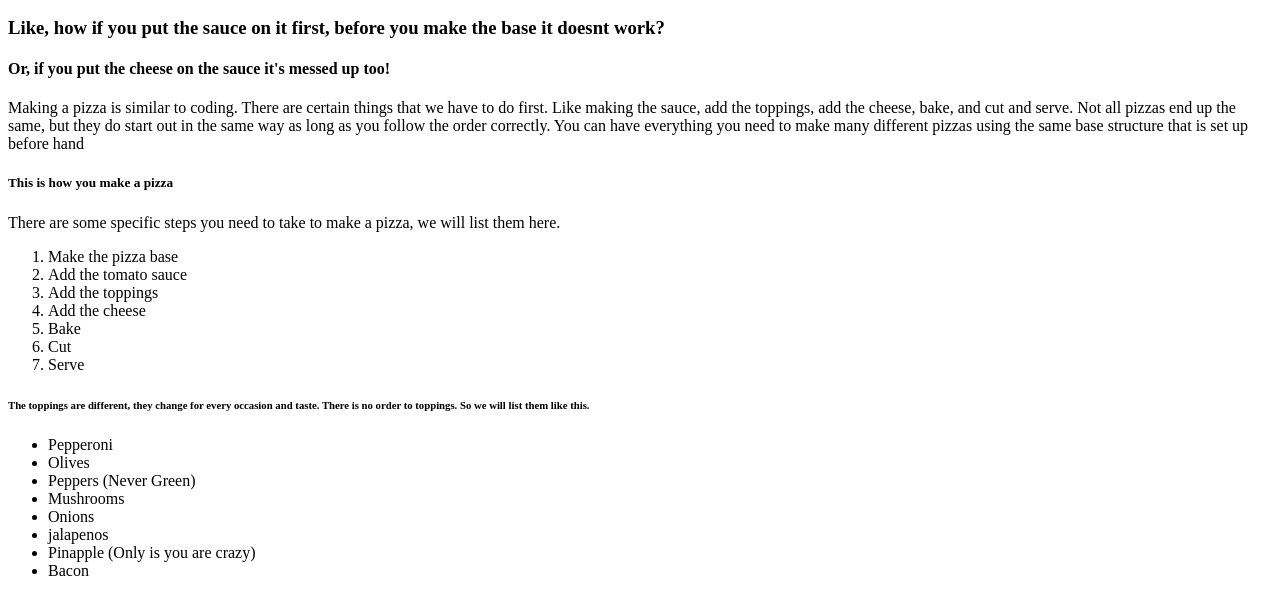
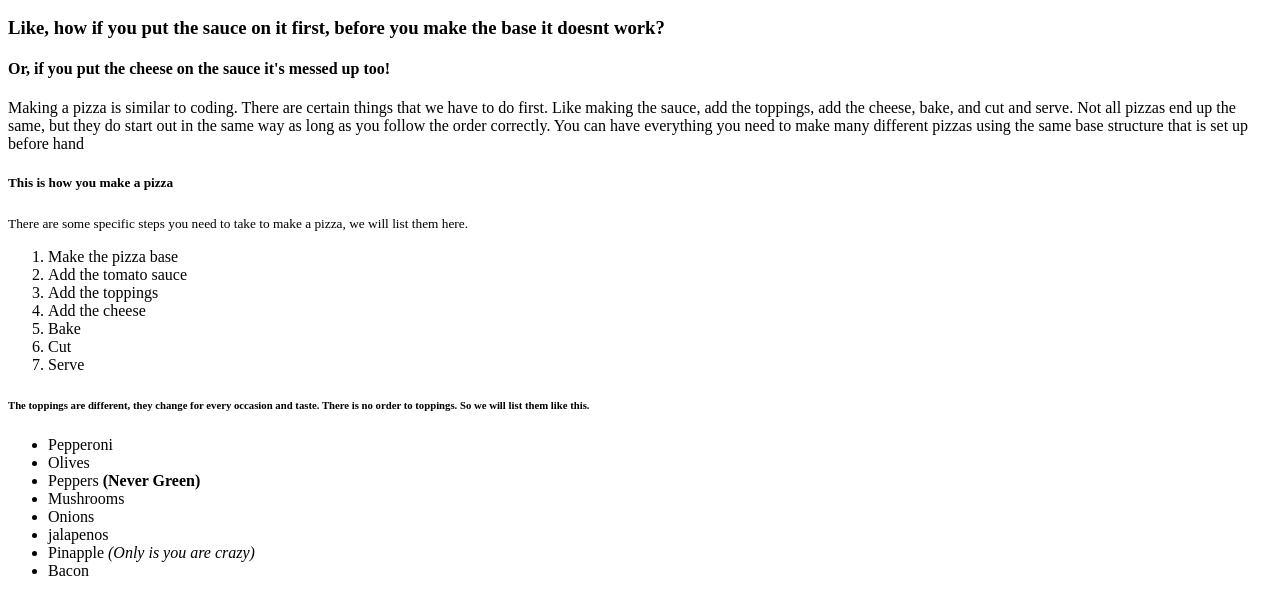
Before and after one commit to FinnEgan12/HTML-CSS, a plain HTML site: page index.html in a window 1280 px wide. Shown: the part 136-750 px from the top of the page. Drawn offline with Linux system fonts and the light colour scheme.

Commit message:
adding Inline elemtents

```diff
--- a/index.html
+++ b/index.html
@@ -22,8 +22,8 @@
            up before hand</p>
 
     <h5> This is how you make a pizza</h5>
-    <p> There are some specific steps you need to take to make a pizza,
-        we will list them here.</p>
+    <p><small> There are some specific steps you need to take to make a pizza,
+        we will list them here.</small></p>
 
         <ol>
             <li>Make the pizza base</li>
@@ -41,11 +41,11 @@
         <ul>
             <li>Pepperoni</li>
             <li>Olives</li>
-            <li>Peppers (Never Green)</li>
+            <li>Peppers <strong>(Never Green)</strong></li>
             <li>Mushrooms</li>
             <li>Onions</li>
             <li>jalapenos</li>
-            <li>Pinapple (Only is you are crazy)</li>
+            <li>Pinapple <em>(Only is you are crazy)</em></li>
             <li>Bacon</li>
         </ul>
 </body>
```
